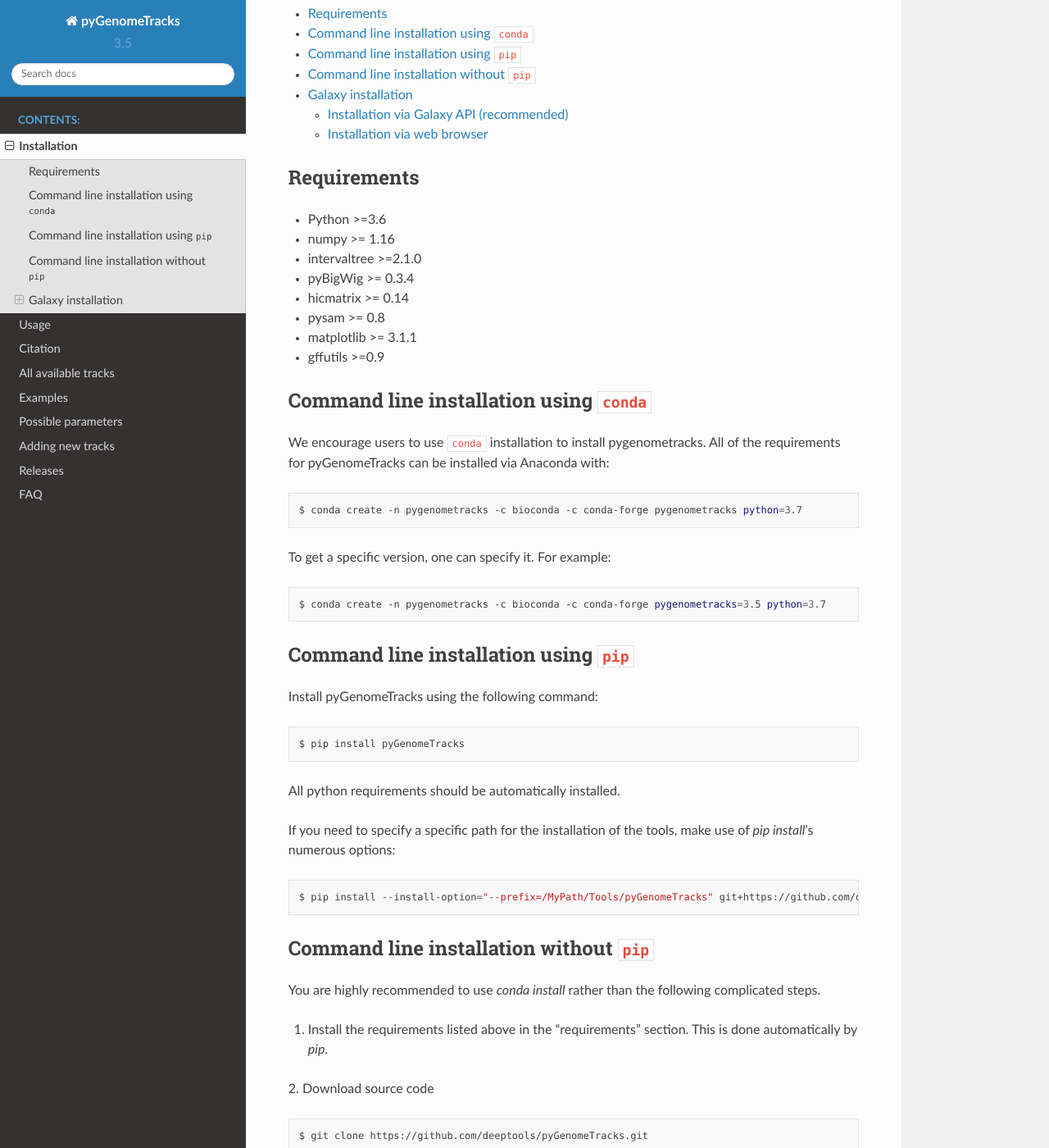
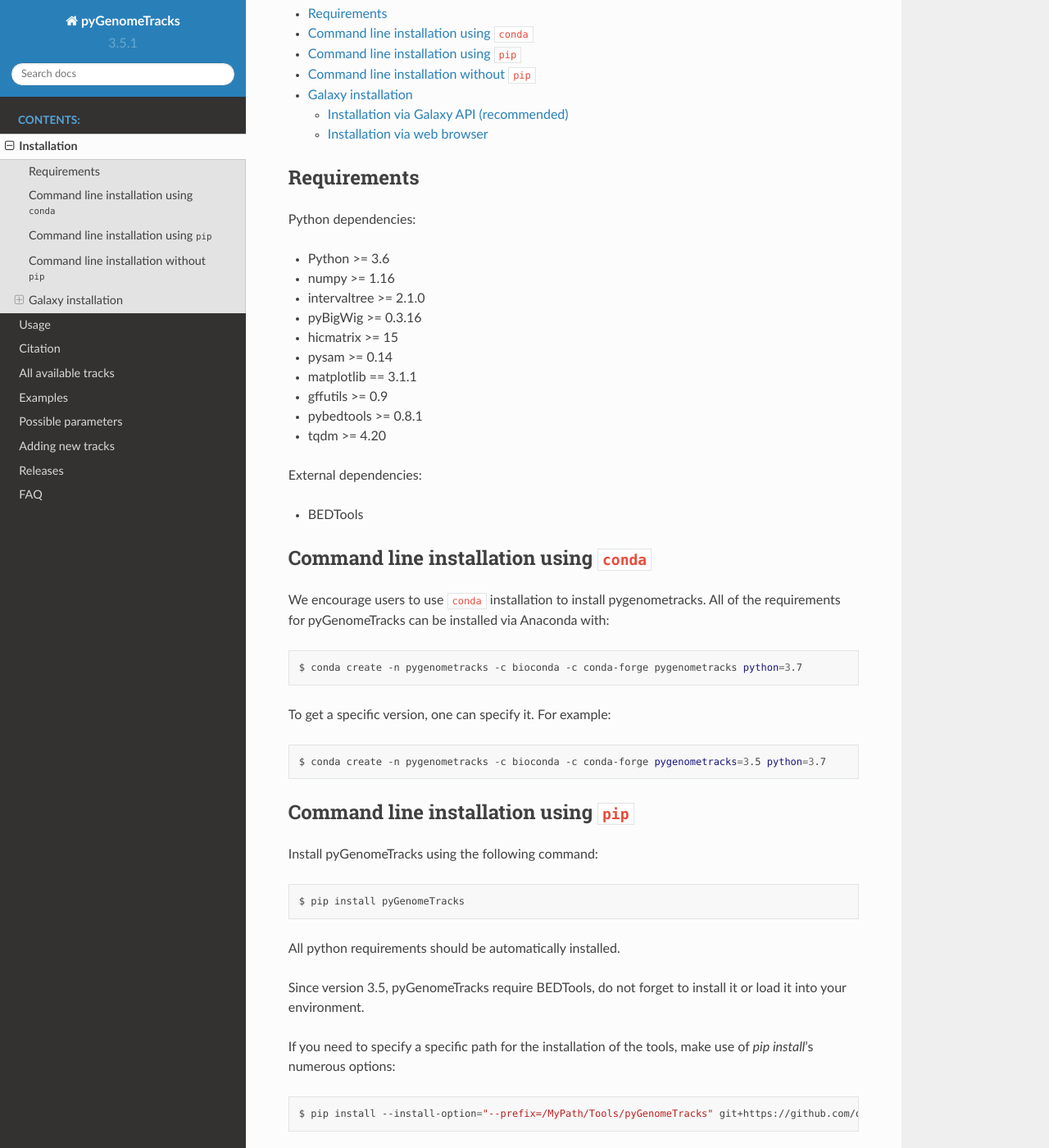
Before and after one commit to deeptools/pyGenomeTracks, a Sphinx documentation site: the page built from docs/content/installation.rst, in a window 1280 px wide and 1400 px high, scrolled down 227 px. Shown: the whole window at 82% size. Built offline with Sphinx 7.4.7 and the Read the Docs theme 2.0.0, drawn with Linux system fonts in a browser that asks for light colours.

Commit message:
Update version 3.5.1 (#290)
* remove constrain on openblas

* add message if bedtools is not installed.

* overcome potential other error

* Test tabix independently of extension

* modify get_scores to reach end_region

* linting

* mention installation of BEDTools in the doc

* update the requirements in the doc

* Highlight BEDTools as external dependency

* raise an error when BEDTools is not installed

* use one more log in utilities

* copy the expected pdf before compare_images

* linting

* add line if FAQ regarding hicmatrix14

* fix broken link in all properties table

* update installation doc

* change error to warning

* update version of HiCMatrix

* update version

* copy the bug fix line of hicexplorer to pgt

Co-authored-by: Joachim Wolff <wolffj@informatik.uni-freiburg.de>

```diff
--- a/docs/content/installation.rst
+++ b/docs/content/installation.rst
@@ -10,14 +10,22 @@
 Requirements
 -------------
 
-* Python >=3.6
+Python dependencies:
+
+* Python >= 3.6
 * numpy >= 1.16
-* intervaltree >=2.1.0
-* pyBigWig >= 0.3.4
-* hicmatrix >= 0.14
-* pysam >= 0.8
-* matplotlib >= 3.1.1
-* gffutils >=0.9
+* intervaltree >= 2.1.0
+* pyBigWig >= 0.3.16
+* hicmatrix >= 15
+* pysam >= 0.14
+* matplotlib == 3.1.1
+* gffutils >= 0.9
+* pybedtools >= 0.8.1
+* tqdm >= 4.20
+
+External dependencies:
+
+* BEDTools
 
 Command line installation using ``conda``
 -----------------------------------------
@@ -44,6 +52,8 @@
 
 All python requirements should be automatically installed.
 
+Since version 3.5, pyGenomeTracks require BEDTools, do not forget to install it or load it into your environment.
+
 If you need to specify a specific path for the installation of the tools, make use of `pip install`'s numerous options:
 
 .. code:: bash
@@ -55,7 +65,7 @@
 
 You are highly recommended to use `conda install` rather than the following complicated steps.
 
-1. Install the requirements listed above in the "requirements" section. This is done automatically by `pip`.
+1. Install the requirements listed above in the "requirements" section. This is done automatically by `pip` (except BEDTools).
 
 2. Download source code
 ::
--- a/docs/content/releases.rst
+++ b/docs/content/releases.rst
@@ -4,6 +4,7 @@
 .. toctree::
    :maxdepth: 1
 
+   releases/3.5.1
    releases/3.5
    releases/3.4
    releases/3.3
--- a/environment.yml
+++ b/environment.yml
@@ -11,7 +11,7 @@
     - intervaltree >=2.1.0
     - pybigwig >=0.3.16
     - future >=0.17.0
-    - hicmatrix >=13
+    - hicmatrix >=15
     - pysam >=0.14
     - pytest
     - gffutils >=0.9
--- a/pygenometracks/_version.py
+++ b/pygenometracks/_version.py
@@ -2,4 +2,4 @@
 # This file is originally generated from Git information by running 'setup.py
 # version'. Distribution tarballs contain a pre-generated copy of this file.
 
-__version__ = '3.5'
+__version__ = '3.5.1'
--- a/requirements.txt
+++ b/requirements.txt
@@ -3,9 +3,8 @@
 intervaltree >=2.1.0
 pybigwig >=0.3.16
 future >=0.17.0
-hicmatrix >=13
+hicmatrix >=15
 pysam >=0.14
 gffutils >=0.9
 pybedtools >=0.8.1
 tqdm >=4.20
-libopenblas < 0.3.10
--- a/setup.py
+++ b/setup.py
@@ -95,7 +95,7 @@
                        "intervaltree >=2.1.0",
                        "pyBigWig >=0.3.16",
                        "future >=0.17.0",
-                       "hicmatrix >=13",
+                       "hicmatrix >=15",
                        "pysam >=0.14",
                        "pytest",
                        "gffutils >=0.9",
```
Also changed, not shown: README.md (+3 -0 lines), docs/content/all_default_properties_rst.txt (+59 -59 lines), docs/content/faq.rst (+18 -2 lines), docs/content/releases/3.5.1.rst (added, +13 -0 lines), 10 other files.
